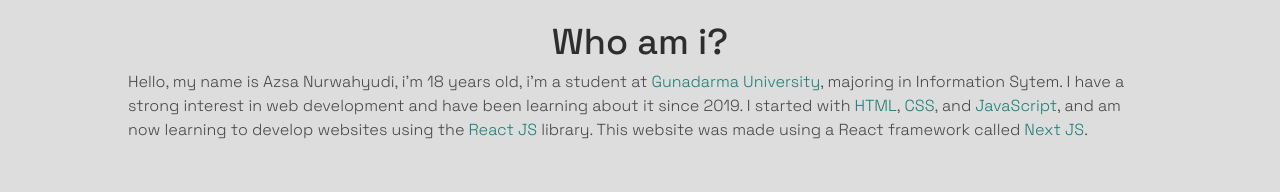
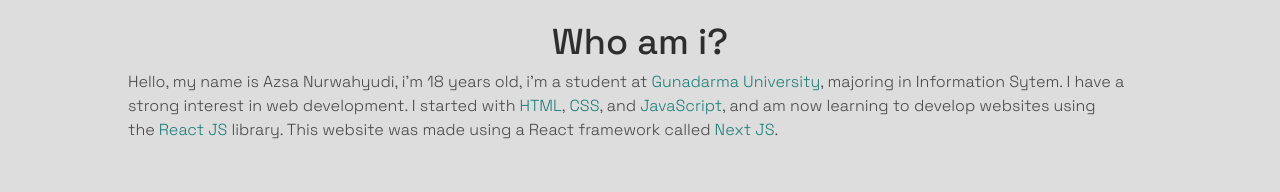
Before and after one commit to AzsaNrD/azsa-nrd, a Next.js app: page /about in a window 1280 px wide. Shown: the part 154-346 px from the top of the page. Built offline with nearby package versions, Linux system fonts and the light colour scheme.

Commit message:
change sentences

```diff
--- a/components/WhoAmI.jsx
+++ b/components/WhoAmI.jsx
@@ -15,8 +15,7 @@ export default function WhoAmI() {
           >
             Gunadarma University
           </a>
-          , majoring in Information Sytem. I have a strong interest in web development and have been
-          learning about it since 2019. I started with
+          , majoring in Information Sytem. I have a strong interest in web development. I started with
           <a
             className='pl-1 text-secondary dark:text-emerald-500 hover:underline'
             href='https://www.w3schools.com/html/html_intro.asp'
```
